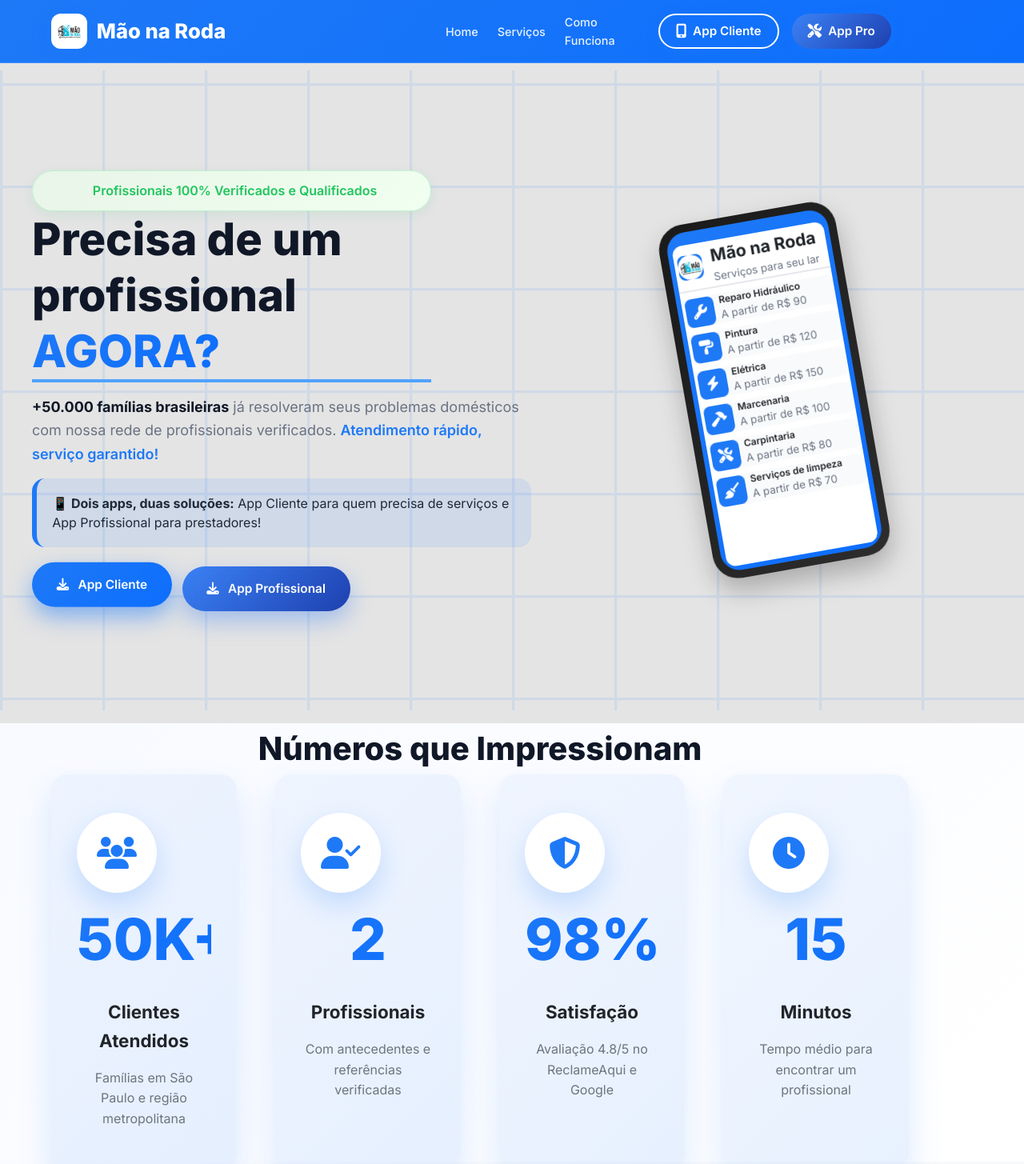
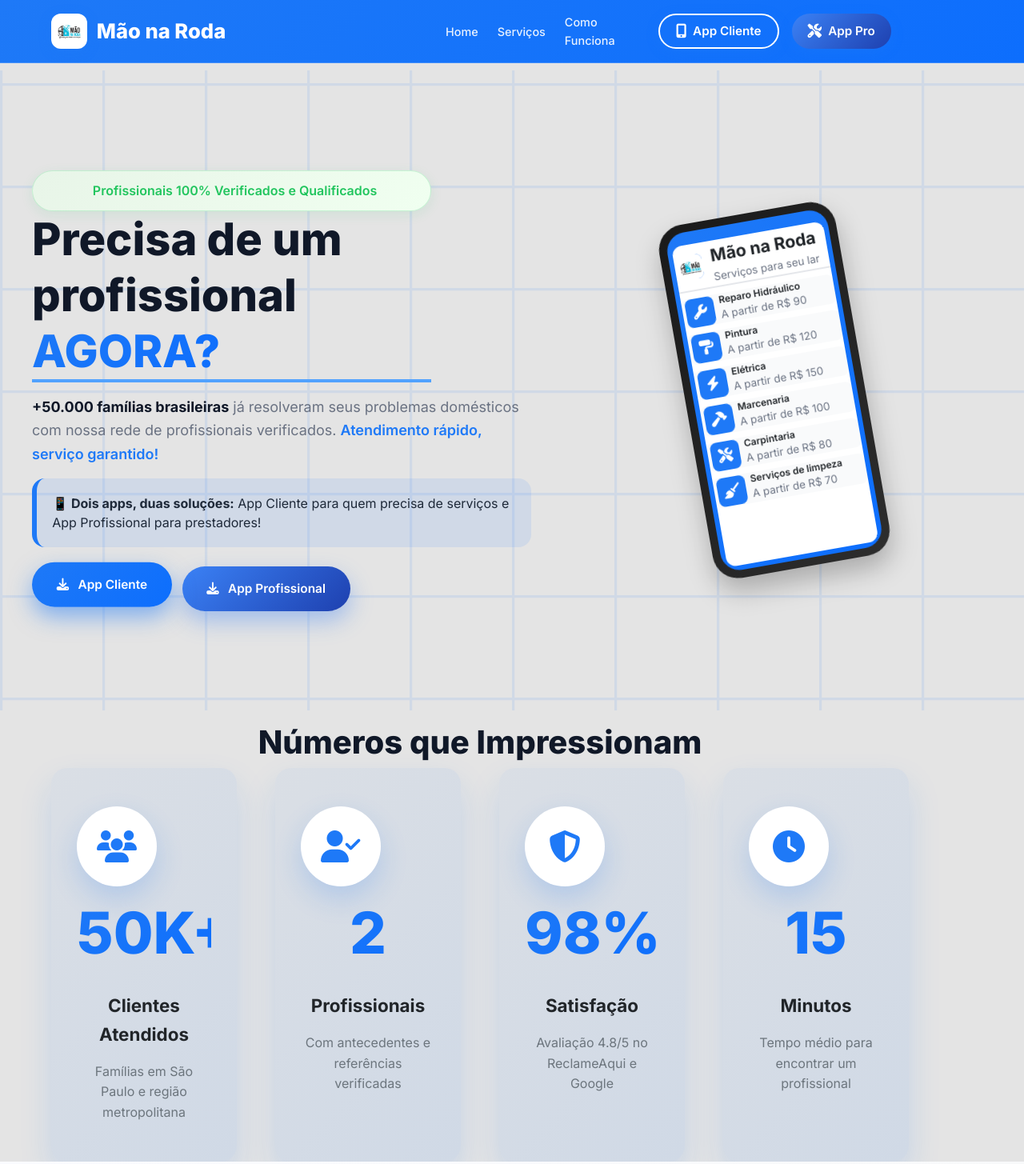
Before and after one commit to Anathyon/M-o-na-roda, a React (Vite) app in the folder mao-na-roda-site/: page / in a window 1280 px wide. Shown: the top 1455 px of the page at 80% size. Built offline with nearby package versions, Linux system fonts and the light colour scheme; the HTML template or start-up script is replaced by a standard one.

Commit message:
ajust commit: Update Hero and Stats_section compo

```diff
--- a/mao-na-roda-site/src/components/Hero.tsx
+++ b/mao-na-roda-site/src/components/Hero.tsx
@@ -146,7 +146,7 @@
                       <img
                         src="/Mao-na-roda-logo.jpg"
                         alt="Mão na Roda"
-                        className="w-full h-full object-contain rounded-full"
+                        className="w-full h-full object-contain rounded-r-lg"
                       />
                     </div>
 
--- a/mao-na-roda-site/src/components/Stats_section.tsx
+++ b/mao-na-roda-site/src/components/Stats_section.tsx
@@ -80,14 +80,14 @@
 
   return (
     <section
-      className="stats-section py-20 relative overflow-hidden top-[6.5rem] flex"
+      className="stats-section py-20 relative overflow-hidden top-[6rem] flex"
       style={{
-        background: "linear-gradient(135deg, #f8faff 0%, #ffffff 100%)",
+        background: "background: inear-gradient(135deg, #d1d1d1 0%, #e7e7e7 100%)",
       }}
     >
       <div className="w-full mx-auto" style={{ maxWidth: "75rem", padding: "0 5%" }}>
         <div className="section-header text-center mb-12">
-          <h2 className="section-title text-[2.5rem] font-extrabold text-gray-900 mb-2">
+          <h2 className="section-title text-[2.5rem] font-extrabold text-gray-900 p-4">
             Números que Impressionam
           </h2>
         </div>
```
